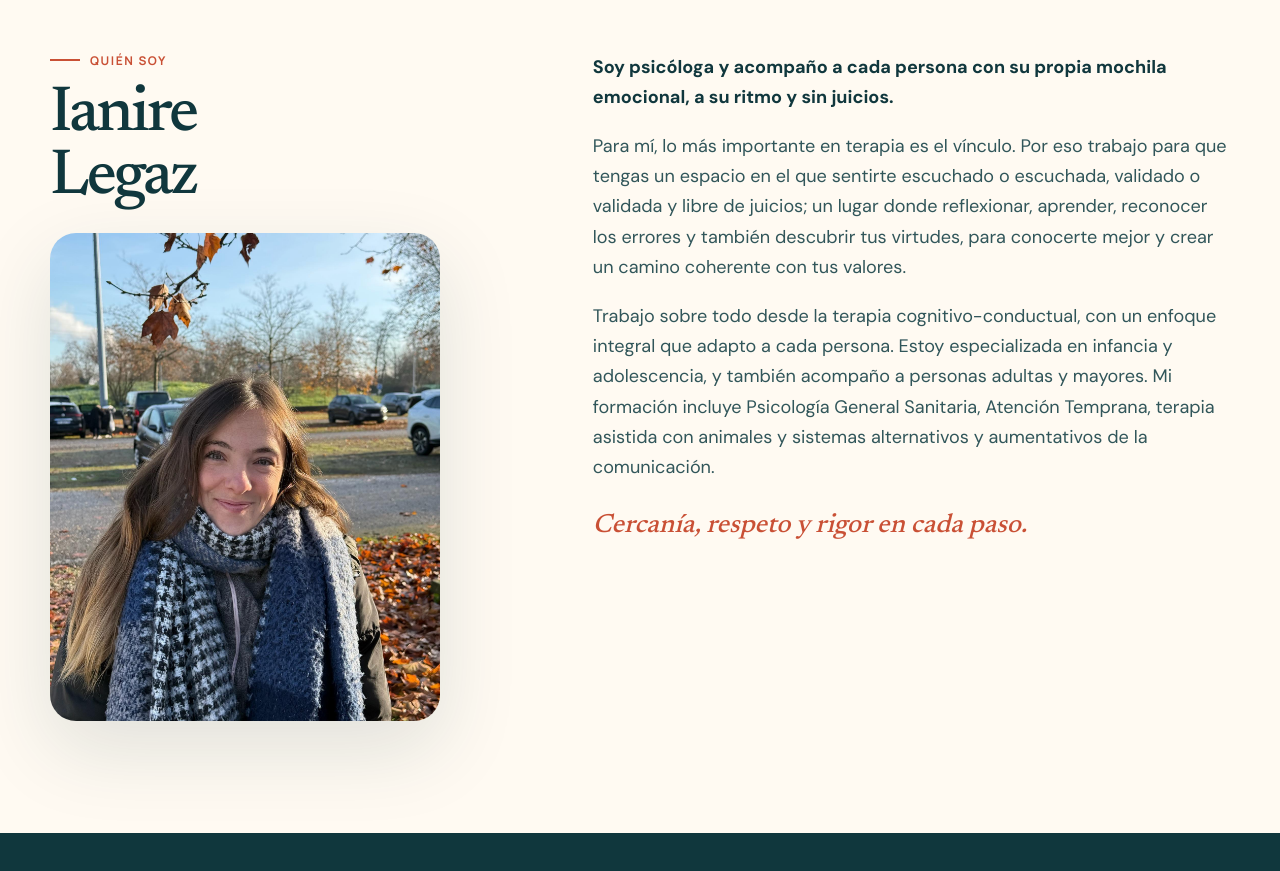
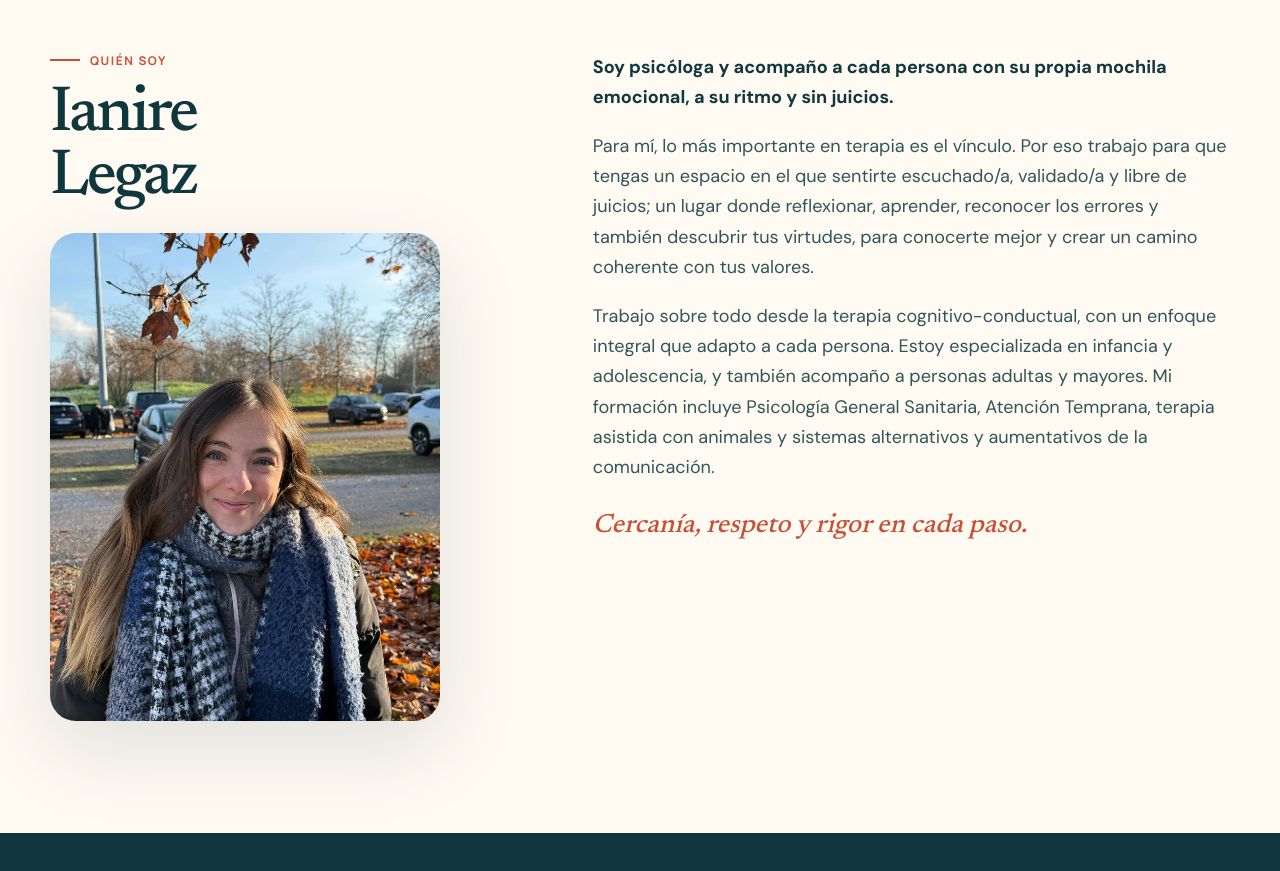
Before and after one commit to psicologialegaz/PSICOLOGIALEGAZ, a plain HTML site: page index.html in a window 1280 px wide. Shown: the part 1300-2171 px from the top of the page. Drawn offline with Linux system fonts and the light colour scheme.

Commit message:
Update index.html

```diff
--- a/index.html
+++ b/index.html
@@ -30,7 +30,7 @@
 }">
 <img src="hero-consulta.webp" alt="Espacio de consulta de psicología con luz natural" fetchpriority="high"><div class="hero-badge"><div><span>Tu ritmo</span>también forma parte del proceso</div></div></div></div></section>
 <div class="principles"><div class="wrap principles-grid"><div class="principle"><b>01</b>Atención individualizada</div><div class="principle"><b>02</b>Escucha sin juicios</div><div class="principle"><b>03</b>Presencial y online</div></div></div>
-<section id="ianire"><div class="wrap intro"><div class="intro-profile reveal"><div class="kicker">Quién soy</div><h2>Ianire<br>Legaz</h2><img class="portrait" src="Iani.jpeg" alt="Ianire Legaz Sagarzazu, psicóloga" loading="lazy"></div><div class="copy reveal"><p><strong>Soy psicóloga y acompaño a cada persona con su propia mochila emocional, a su ritmo y sin juicios.</strong></p><p>Para mí, lo más importante en terapia es el vínculo. Por eso trabajo para que tengas un espacio en el que sentirte escuchado o escuchada, validado o validada y libre de juicios; un lugar donde reflexionar, aprender, reconocer los errores y también descubrir tus virtudes, para conocerte mejor y crear un camino coherente con tus valores.</p><p>Trabajo sobre todo desde la terapia cognitivo-conductual, con un enfoque integral que adapto a cada persona. Estoy especializada en infancia y adolescencia, y también acompaño a personas adultas y mayores. Mi formación incluye Psicología General Sanitaria, Atención Temprana, terapia asistida con animales y sistemas alternativos y aumentativos de la comunicación.</p><div class="signature">Cercanía, respeto y rigor en cada paso.</div></div></div></section>
+<section id="ianire"><div class="wrap intro"><div class="intro-profile reveal"><div class="kicker">Quién soy</div><h2>Ianire<br>Legaz</h2><img class="portrait" src="Iani.jpeg" alt="Ianire Legaz Sagarzazu, psicóloga" loading="lazy"></div><div class="copy reveal"><p><strong>Soy psicóloga y acompaño a cada persona con su propia mochila emocional, a su ritmo y sin juicios.</strong></p><p>Para mí, lo más importante en terapia es el vínculo. Por eso trabajo para que tengas un espacio en el que sentirte escuchado/a, validado/a y libre de juicios; un lugar donde reflexionar, aprender, reconocer los errores y también descubrir tus virtudes, para conocerte mejor y crear un camino coherente con tus valores.</p><p>Trabajo sobre todo desde la terapia cognitivo-conductual, con un enfoque integral que adapto a cada persona. Estoy especializada en infancia y adolescencia, y también acompaño a personas adultas y mayores. Mi formación incluye Psicología General Sanitaria, Atención Temprana, terapia asistida con animales y sistemas alternativos y aumentativos de la comunicación.</p><div class="signature">Cercanía, respeto y rigor en cada paso.</div></div></div></section>
 <section class="needs" id="acompanamiento"><div class="wrap"><div class="needs-head"><div class="reveal"><div class="kicker">A quién acompaño</div><h2>Cada etapa necesita una forma distinta de escuchar.</h2></div><p class="reveal">Cada persona tiene sus procesos, sus tiempos y sus necesidades. Adapto la intervención a la edad, al contexto y al momento vital, siempre desde la cercanía y el respeto.</p></div><div class="cards"><article class="card reveal"><span class="number">01</span><div><h3>Personas adultas y mayores</h3><p>Un espacio individual para entender lo que sientes, afrontar cambios y reencontrar el equilibrio, en cualquier etapa de la vida.</p></div></article><article class="card reveal"><span class="number">02</span><div><h3>Adolescentes</h3><p>Un lugar propio, sin juicios, donde expresar lo que ocurre y desarrollar recursos con el acompañamiento adecuado.</p></div></article><article class="card reveal"><span class="number">03</span><div><h3>Infancia y familias</h3><p>Terapia adaptada a cada niño y niña, con especialización en esta etapa, y con la familia como parte del proceso cuando es necesario.</p></div></article></div></div></section>
 <section id="enfoque"><div class="wrap approach-grid"><div class="manifesto reveal"><p>La terapia no busca decirte quién tienes que ser. Busca ayudarte a conocerte y a crear un camino coherente con tus valores.</p><small>Una mirada centrada en la persona</small></div><div class="reveal"><div class="kicker">Mi forma de trabajar</div><h2>Un proceso con sentido para ti.</h2><div class="checks"><div class="check"><div class="check-icon">01</div><div><h3>Primero, el vínculo</h3><p>En las primeras sesiones nos centramos en conocernos y en entender qué te ha traído aquí. Sin prisas y sin fórmulas genéricas.</p></div></div><div class="check"><div class="check-icon">02</div><div><h3>Objetivos alcanzables</h3><p>Fijamos juntos metas realistas y vamos revisando cómo avanzas.</p></div></div><div class="check"><div class="check-icon">03</div><div><h3>Un camino a tu ritmo</h3><p>Cada proceso es único. Lo que trabajamos en sesión te sirve también en tu día a día.</p></div></div></div></div></div></section>
 <section class="modalities" id="modalidades"><div class="wrap"><div class="modalities-head reveal"><div class="kicker">Modalidades</div><h2>El mismo acompañamiento, estés donde estés.</h2></div><div class="modes"><article class="mode-card reveal"><div class="mode-label">En consulta</div><h3>Presencial en Palma</h3><p>Un espacio tranquilo para las sesiones cara a cara. Te facilitaré la ubicación exacta al confirmar la primera cita.</p><div class="mode-points"><span>Palma</span><span>Cita previa</span><span>Atención individualizada</span></div></article><article class="mode-card online reveal"><div class="mode-label">Videollamada</div><h3>Psicología online</h3><p>Una opción cómoda para seguir el proceso desde casa o cuando no puedes desplazarte, con la misma cercanía y continuidad.</p><div class="mode-points"><span>Conexión privada</span><span>Desde cualquier lugar</span><span>Misma continuidad</span></div></article></div></div></section>
```
